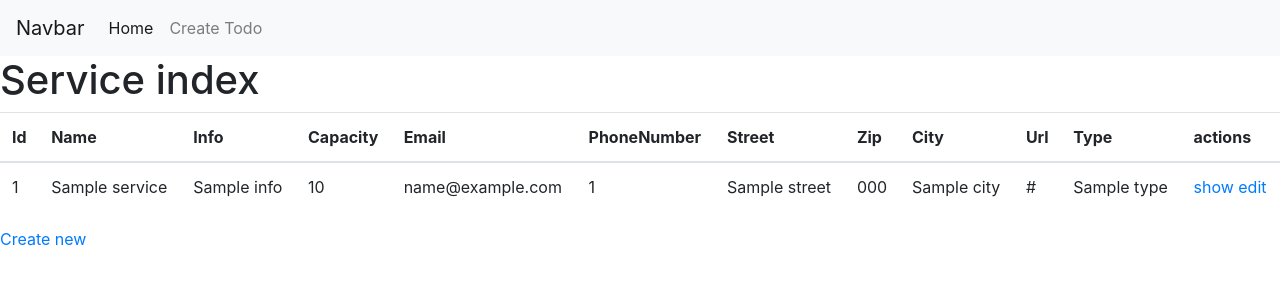
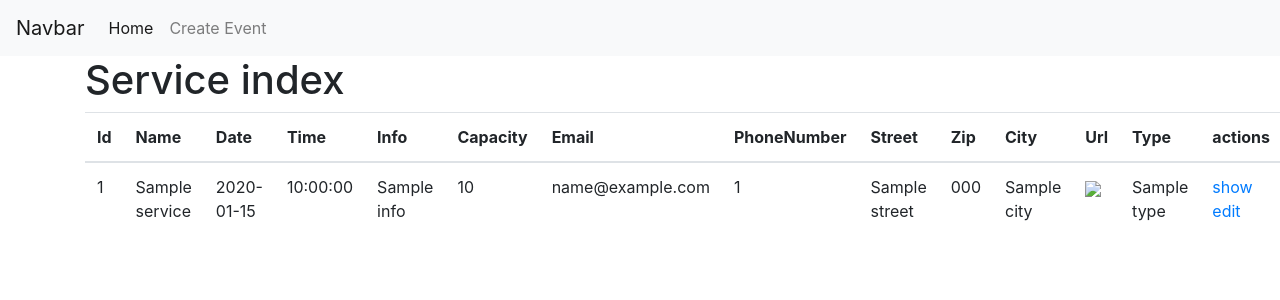
Before and after one commit to mackilroy007/CFLMS-Bumberger-CodeReview-13, a PHP site: template CFLMS-Bumberger-CodeReview-13/templates/service/index.html.twig in a window 1280 px wide. Shown: the top 300 px of the page. Run offline with PHP 8.4, Linux system fonts and the light colour scheme; the template is opened without the code that fills it: most values are stand-ins (such as "Sample title", 1, 10 or a date in 2020); some libraries are stand-ins or nearby versions.

Commit message:
fixed date and time setup

```diff
--- a/CFLMS-Bumberger-CodeReview-13/src/Controller/ServiceController.php
+++ b/CFLMS-Bumberger-CodeReview-13/src/Controller/ServiceController.php
@@ -10,7 +10,7 @@ use Symfony\Component\HttpFoundation\Response;
 use Symfony\Component\Routing\Annotation\Route;
 
 /**
- * @Route("/service")
+ * @Route("/") //removed services
  */
 class ServiceController extends AbstractController
 {
--- a/CFLMS-Bumberger-CodeReview-13/src/Form/ServiceType.php
+++ b/CFLMS-Bumberger-CodeReview-13/src/Form/ServiceType.php
@@ -6,6 +6,7 @@ use App\Entity\Service;
 use Symfony\Component\Form\AbstractType;
 use Symfony\Component\Form\FormBuilderInterface;
 use Symfony\Component\OptionsResolver\OptionsResolver;
+use Symfony\Component\Form\Extension\Core\Type\DateTimeType;
 
 class ServiceType extends AbstractType
 {
@@ -13,6 +14,8 @@ class ServiceType extends AbstractType
     {
         $builder
             ->add('name')
+            ->add('date')
+            ->add('time')
             ->add('info')
             ->add('capacity')
             ->add('email')
--- a/CFLMS-Bumberger-CodeReview-13/templates/base.html.twig
+++ b/CFLMS-Bumberger-CodeReview-13/templates/base.html.twig
@@ -1,6 +1,5 @@
 <!DOCTYPE html>
 <html>
-
 	<head>
 		<meta charset="UTF-8">
 		<title>
@@ -29,7 +28,7 @@
 						</a>
 					</li>
 					<li class="nav-item">
-						<a class="nav-link" href="/create">Create Todo</a>
+						<a class="nav-link" href="{{ path('service_new') }}">Create Event</a>
 					</li>
 				</ul>
 			</div>
--- a/CFLMS-Bumberger-CodeReview-13/templates/service/index.html.twig
+++ b/CFLMS-Bumberger-CodeReview-13/templates/service/index.html.twig
@@ -1,8 +1,10 @@
 {% extends 'base.html.twig' %}
 
-{% block title %}Service index{% endblock %}
+{% block title %}Service index
+{% endblock %}
 
 {% block body %}
+	<main class="container">
 		<h1>Service index</h1>
 
 		<table class="table">
@@ -10,6 +12,8 @@
 				<tr>
 					<th>Id</th>
 					<th>Name</th>
+					<th>Date</th>
+					<th>Time</th>
 					<th>Info</th>
 					<th>Capacity</th>
 					<th>Email</th>
@@ -27,6 +31,8 @@
 					<tr>
 						<td>{{ service.id }}</td>
 						<td>{{ service.name }}</td>
+						<td>{{ service.date | date('Y-m-d') }}</td>
+						<td>{{ service.time | date('H:i:s') }}</td>
 						<td>{{ service.info }}</td>
 						<td>{{ service.capacity }}</td>
 						<td>{{ service.email }}</td>
@@ -34,7 +40,7 @@
 						<td>{{ service.street }}</td>
 						<td>{{ service.zip }}</td>
 						<td>{{ service.city }}</td>
-                <td>{{ service.url }}</td>
+						<td><img src='{{ service.url }}'></img></td>
 						<td>{{ service.type }}</td>
 						<td>
 							<a href="{{ path('service_show', {'id': service.id}) }}">show</a>
@@ -49,5 +55,6 @@
 			</tbody>
 		</table>
 
-    <a href="{{ path('service_new') }}">Create new</a>
+		{# <a href="{{ path('service_new') }}">Create new</a> #}
+	</main>
 {% endblock %}
```
Also changed, not shown: CFLMS-Bumberger-CodeReview-13/templates/service/show.html.twig (+8 -0 lines). Lines whose indentation alone changed are shown as unchanged.
